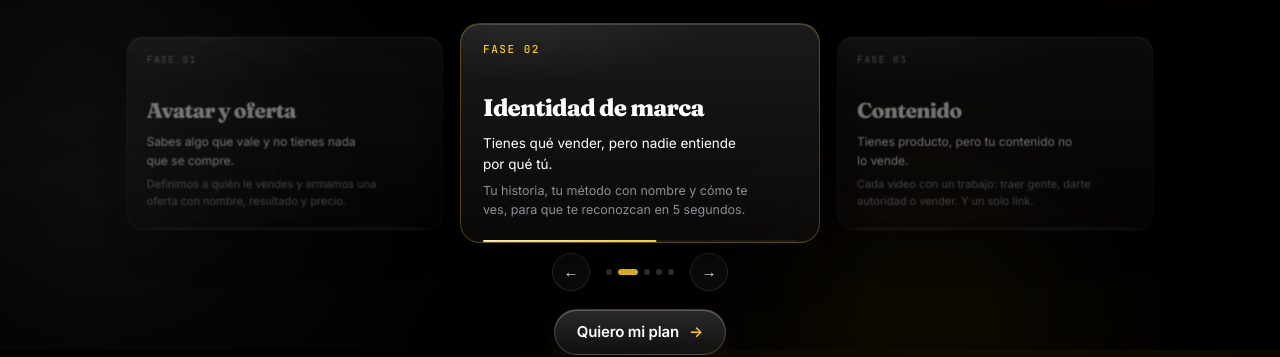
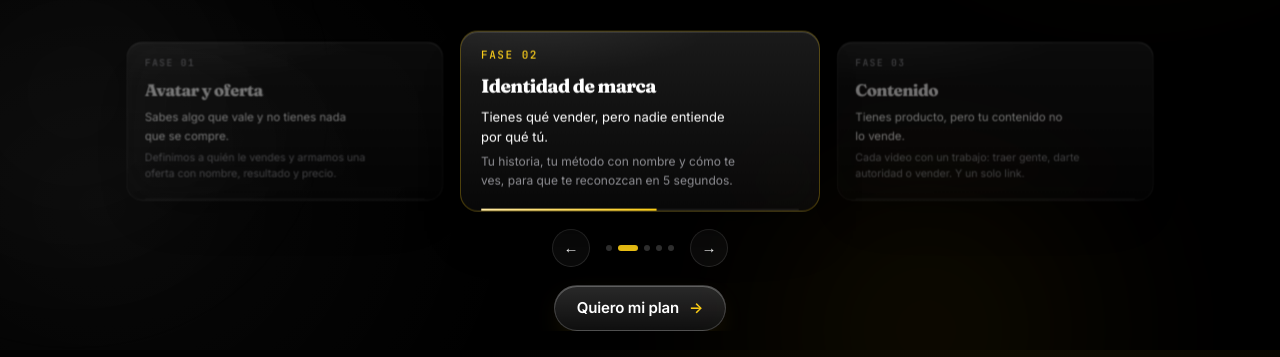
Before and after one commit to checoperezcuadragonzalez-pixel/productizar.co, a plain HTML site: page index.html in a window 1280 px wide. Shown: the part 450-807 px from the top of the page. Drawn offline with Linux system fonts and the light colour scheme.

Commit message:
Tarjetas de fase más delgadas
Co-Authored-By: Claude Opus 5.5 <noreply@anthropic.com>
Claude-Session: https://claude.ai/code/session_01FeqHH9ayr4WsGtEckNKmjz

```diff
--- a/assets/landing.css
+++ b/assets/landing.css
@@ -577,3 +577,10 @@ input[type=range]::-moz-range-thumb { width: 28px; height: 28px; border: 0; bord
 .car-nav { margin-top: 0 !important; }
 .hero-car .cta-row { margin-top: 18px !important; }
 @media (max-height: 760px) { .hero .float-strip { display: none; } }
+.car-stage { height: 176px !important; }
+.ph-card { height: auto; min-height: 0; top: 50%; transform-origin: center; padding: 18px 20px 20px; justify-content: flex-start; gap: 6px; border-radius: 18px; translate: 0 -50%; }
+.ph-card .ph-k { position: static; margin-bottom: 4px; }
+.ph-card h3 { font-size: 19px !important; }
+.ph-card .ph-pain { font-size: 13px !important; } .ph-card .ph-do { font-size: 12px !important; }
+.ph-bar { left: 20px; right: 20px; }
+.car-stage { height: 196px !important; } .car-nav { margin-top: 10px !important; }
```
